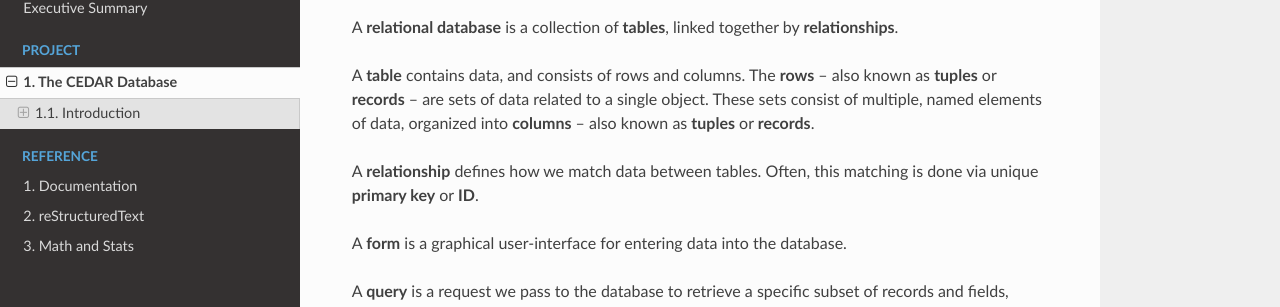
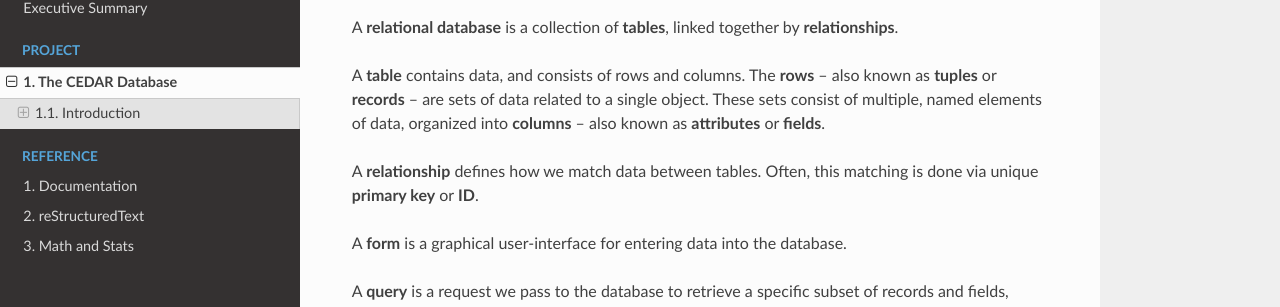
Before and after one commit to iAM-AMR/iAM.AMR.DOC, a Sphinx documentation site: the page built from source/02_project/CEDAR.rst, in a window 1280 px wide and 900 px high, scrolled down 2080 px. Shown: the part 144-451 px from the top of the window. Built offline with Sphinx 7.4.7 and the Read the Docs theme 2.0.0, drawn with Linux system fonts in a browser that asks for light colours.

Commit message:
Correct CEDAR definitions

```diff
--- a/source/02_project/CEDAR.rst
+++ b/source/02_project/CEDAR.rst
@@ -70,7 +70,7 @@ What is the terminology?
 ~~~~~~~~~~~~~~~~~~~~~~~~
 A **relational database** is a collection of **tables**, linked together by  **relationships**.
 
-A **table** contains data, and consists of rows and columns. The **rows** -- also known as **tuples** or **records** -- are sets of data related to a single object. These sets consist of multiple, named elements of data, organized into **columns** -- also known as **tuples** or **records**.
+A **table** contains data, and consists of rows and columns. The **rows** -- also known as **tuples** or **records** -- are sets of data related to a single object. These sets consist of multiple, named elements of data, organized into **columns** -- also known as **attributes** or **fields**.
 
 A **relationship** defines how we match data between tables. Often, this matching is done via unique **primary key** or **ID**.
 
```
